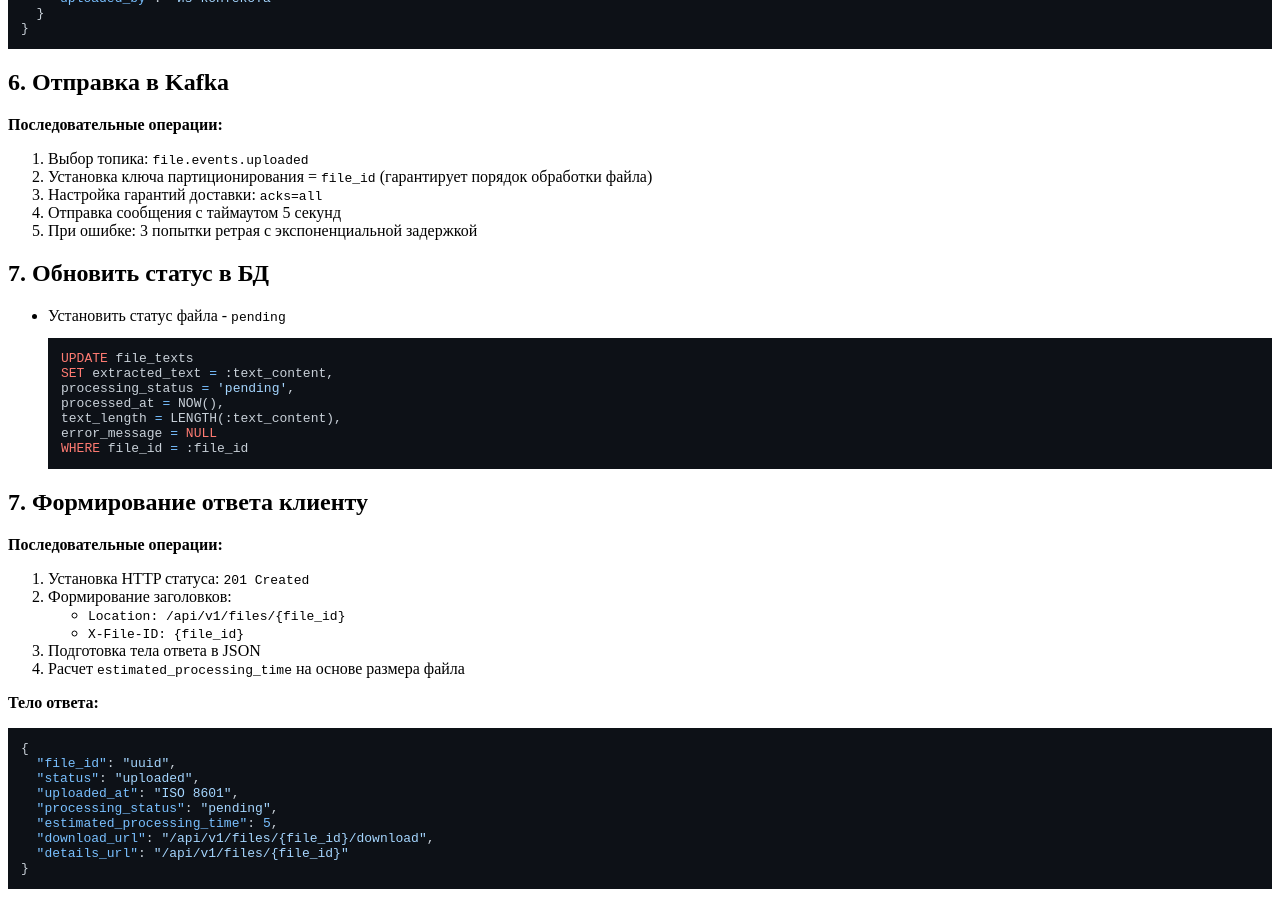
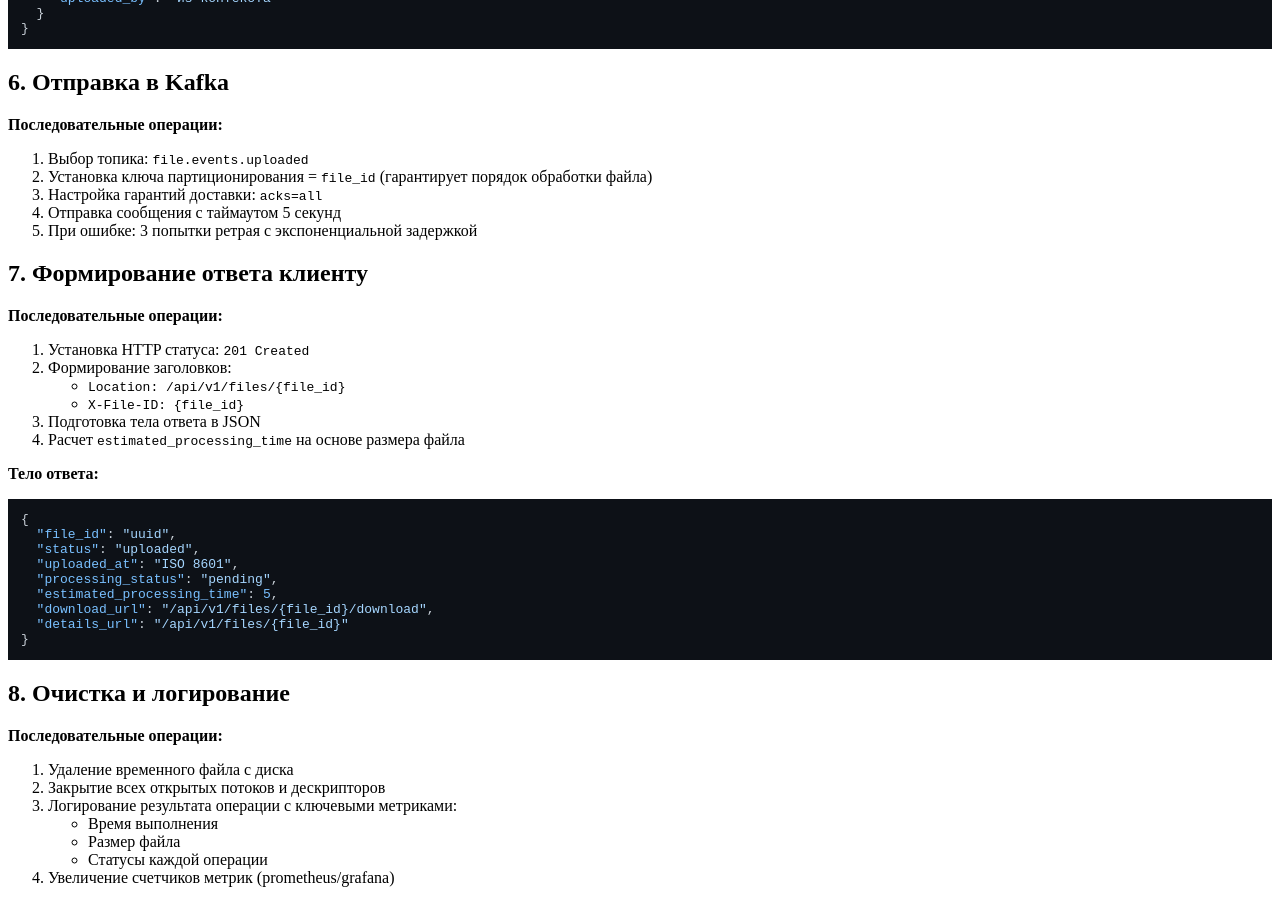
Before and after one commit to p6tso/p6tso.github.io, a Jekyll site: the page built from uniarchive/specifications/file-upload-service/upload_file.md, in a window 1280 px wide and 900 px high, scrolled down 1624 px. Built offline with Jekyll 4.4.1, drawn with Linux system fonts in a browser that asks for light colours; nearby versions of some CDN libraries; our own code applies the rules of GitHub Pages for plain Markdown files.

Commit message:
small fix

````diff
--- a/uniarchive/specifications/file-upload-service/upload_file.md
+++ b/uniarchive/specifications/file-upload-service/upload_file.md
@@ -90,17 +90,6 @@
 4. Отправка сообщения с таймаутом 5 секунд
 5. При ошибке: 3 попытки ретрая с экспоненциальной задержкой
 
-## 7. Обновить статус в БД
-- Установить статус файла - `pending`
-```sql
-UPDATE file_texts
-SET extracted_text = :text_content,
-processing_status = 'pending',
-processed_at = NOW(),
-text_length = LENGTH(:text_content),
-error_message = NULL
-WHERE file_id = :file_id
-```
 
 ## 7. Формирование ответа клиенту
 
````
